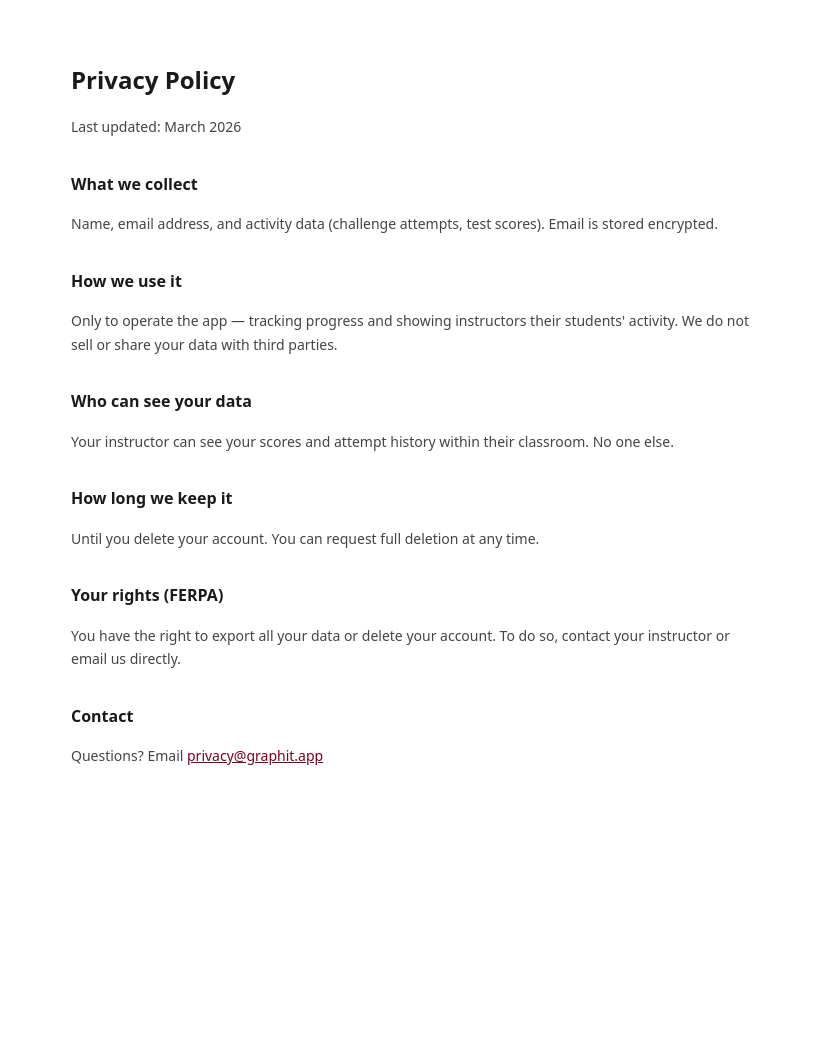
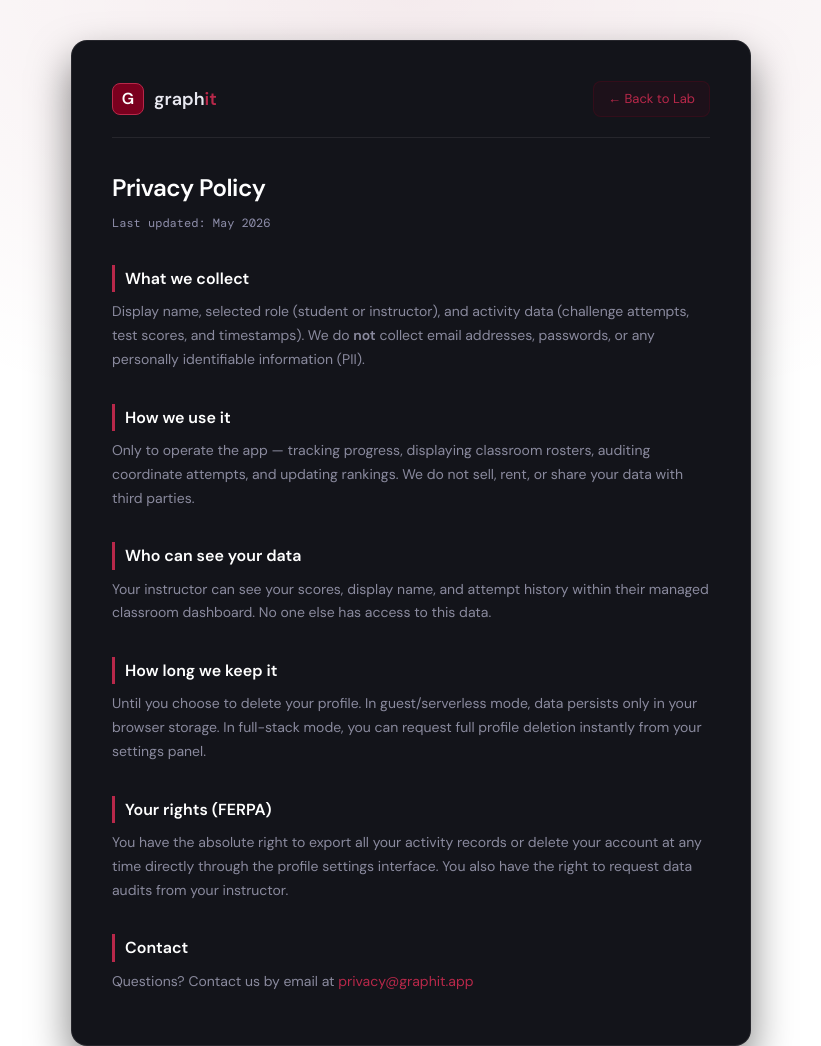
Before and after one commit to FuturisticLab/graphit, a website: page docs/Privacy.html in a window 1280 px wide. Shown: the top 1046 px of the page, without its empty margins (229-1050 px from the left). Before the commit the page ends 828 px from the top, so only its background shows below. Drawn offline with nearby package versions, Linux system fonts and the light colour scheme.

Commit message:
docs: update privacy statement and style to dark mode in Express repo

```diff
--- a/docs/Privacy.html
+++ b/docs/Privacy.html
@@ -3,61 +3,170 @@
 <head>
     <meta charset="UTF-8">
     <meta name="viewport" content="width=device-width, initial-scale=1.0">
-    <title>Privacy Policy — Graphit</title>
+    <title>Privacy Policy | Graphit</title>
+    <link rel="preconnect" href="https://fonts.googleapis.com">
+    <link rel="preconnect" href="https://fonts.gstatic.com" crossorigin>
+    <link href="https://fonts.googleapis.com/css2?family=DM+Sans:opsz,wght@9..40,300;9..40,400;9..40,500;9..40,600&family=DM+Mono:wght@400;500&display=swap" rel="stylesheet">
     <style>
+        :root {
+            --bg: #0B0C10;
+            --s1: #13141A;
+            --s2: #1C1D26;
+            --s3: #252633;
+            --acc: #7A001E; /* School Maroon */
+            --acc2: #B8284A; /* Brighter Maroon */
+            --tx: #E8E8F0;
+            --tx2: #8A8A9E;
+            --tx3: #8E8EAA;
+            --fn: 'DM Sans', sans-serif;
+            --mo: 'DM Mono', monospace;
+            --r: 16px;
+        }
+        * {
+            box-sizing: border-box;
+            margin: 0;
+            padding: 0;
+        }
         body {
-            font-family: system-ui, sans-serif;
+            background-color: var(--bg);
+            color: var(--tx);
+            font-family: var(--fn);
+            line-height: 1.7;
+            padding: 40px 20px;
+            display: flex;
+            justify-content: center;
+            align-items: center;
+            min-height: 100vh;
+            background: radial-gradient(ellipse 80% 50% at 50% 0%, rgba(122, 0, 30, 0.08) 0%, transparent 80%);
+        }
+        .container {
+            width: 100%;
             max-width: 680px;
-            margin: 60px auto;
-            padding: 0 24px;
-            line-height: 1.7;
-            color: #1a1a1a;
+            background: var(--s1);
+            border: 1px solid rgba(255, 255, 255, 0.08);
+            border-radius: var(--r);
+            padding: 40px;
+            box-shadow: 0 20px 40px rgba(0, 0, 0, 0.5);
         }
-
+        .header {
+            display: flex;
+            align-items: center;
+            justify-content: space-between;
+            border-bottom: 1px solid rgba(255, 255, 255, 0.08);
+            padding-bottom: 20px;
+            margin-bottom: 30px;
+        }
+        .logo {
+            display: flex;
+            align-items: center;
+            gap: 10px;
+            text-decoration: none;
+            color: var(--tx);
+        }
+        .logo-mark {
+            width: 32px;
+            height: 32px;
+            background: var(--acc);
+            color: #fff;
+            font-size: 16px;
+            font-weight: bold;
+            display: flex;
+            align-items: center;
+            justify-content: center;
+            border-radius: 8px;
+            border: 1px solid var(--acc2);
+        }
+        .logo-text {
+            font-size: 18px;
+            font-weight: 600;
+        }
+        .logo-text em {
+            color: var(--acc2);
+            font-style: normal;
+        }
+        .back-btn {
+            font-size: 13px;
+            color: var(--acc2);
+            text-decoration: none;
+            background: rgba(122, 0, 30, 0.1);
+            border: 1px solid rgba(122, 0, 30, 0.25);
+            padding: 6px 14px;
+            border-radius: 8px;
+            transition: all 0.2s;
+        }
+        .back-btn:hover {
+            background: var(--acc);
+            color: #fff;
+        }
         h1 {
             font-size: 24px;
             font-weight: 600;
-            margin-bottom: 6px;
+            margin-bottom: 4px;
+            letter-spacing: -0.5px;
+            color: #fff;
         }
-
+        .date {
+            font-size: 12px;
+            color: var(--tx3);
+            font-family: var(--mo);
+            margin-bottom: 30px;
+            display: block;
+        }
         h2 {
             font-size: 16px;
             font-weight: 600;
             margin-top: 32px;
             margin-bottom: 8px;
+            color: #fff;
+            border-left: 3px solid var(--acc2);
+            padding-left: 10px;
         }
-
         p {
             font-size: 14px;
-            color: #444;
+            color: var(--tx2);
             margin-bottom: 12px;
         }
-
         a {
-            color: #7A001E;
+            color: var(--acc2);
+            text-decoration: none;
+            transition: color 0.2s;
+        }
+        a:hover {
+            color: #fff;
+            text-decoration: underline;
         }
     </style>
 </head>
 <body>
+    <div class="container">
+        <div class="header">
+            <a href="index.html" class="logo">
+                <div class="logo-mark">G</div>
+                <div class="logo-text">graph<em>it</em></div>
+            </a>
+            <a href="index.html" class="back-btn">← Back to Lab</a>
+        </div>
+
         <h1>Privacy Policy</h1>
-    <p>Last updated: March 2026</p>
+        <span class="date">Last updated: May 2026</span>
 
         <h2>What we collect</h2>
-    <p>Name, email address, and activity data (challenge attempts, test scores). Email is stored encrypted.</p>
+        <p>Display name, selected role (student or instructor), and activity data (challenge attempts, test scores, and timestamps). We do <strong>not</strong> collect email addresses, passwords, or any personally identifiable information (PII).</p>
 
         <h2>How we use it</h2>
-    <p>Only to operate the app — tracking progress and showing instructors their students' activity. We do not sell or share your data with third parties.</p>
+        <p>Only to operate the app — tracking progress, displaying classroom rosters, auditing coordinate attempts, and updating rankings. We do not sell, rent, or share your data with third parties.</p>
 
         <h2>Who can see your data</h2>
-    <p>Your instructor can see your scores and attempt history within their classroom. No one else.</p>
+        <p>Your instructor can see your scores, display name, and attempt history within their managed classroom dashboard. No one else has access to this data.</p>
 
         <h2>How long we keep it</h2>
-    <p>Until you delete your account. You can request full deletion at any time.</p>
+        <p>Until you choose to delete your profile. In guest/serverless mode, data persists only in your browser storage. In full-stack mode, you can request full profile deletion instantly from your settings panel.</p>
 
         <h2>Your rights (FERPA)</h2>
-    <p>You have the right to export all your data or delete your account. To do so, contact your instructor or email us directly.</p>
+        <p>You have the absolute right to export all your activity records or delete your account at any time directly through the profile settings interface. You also have the right to request data audits from your instructor.</p>
 
         <h2>Contact</h2>
-    <p>Questions? Email <a href="mailto:privacy@graphit.app">privacy@graphit.app</a></p>
+        <p>Questions? Contact us by email at <a href="mailto:privacy@graphit.app">privacy@graphit.app</a></p>
+    </div>
 </body>
 </html>
```
Lines whose indentation alone changed are shown as unchanged.
